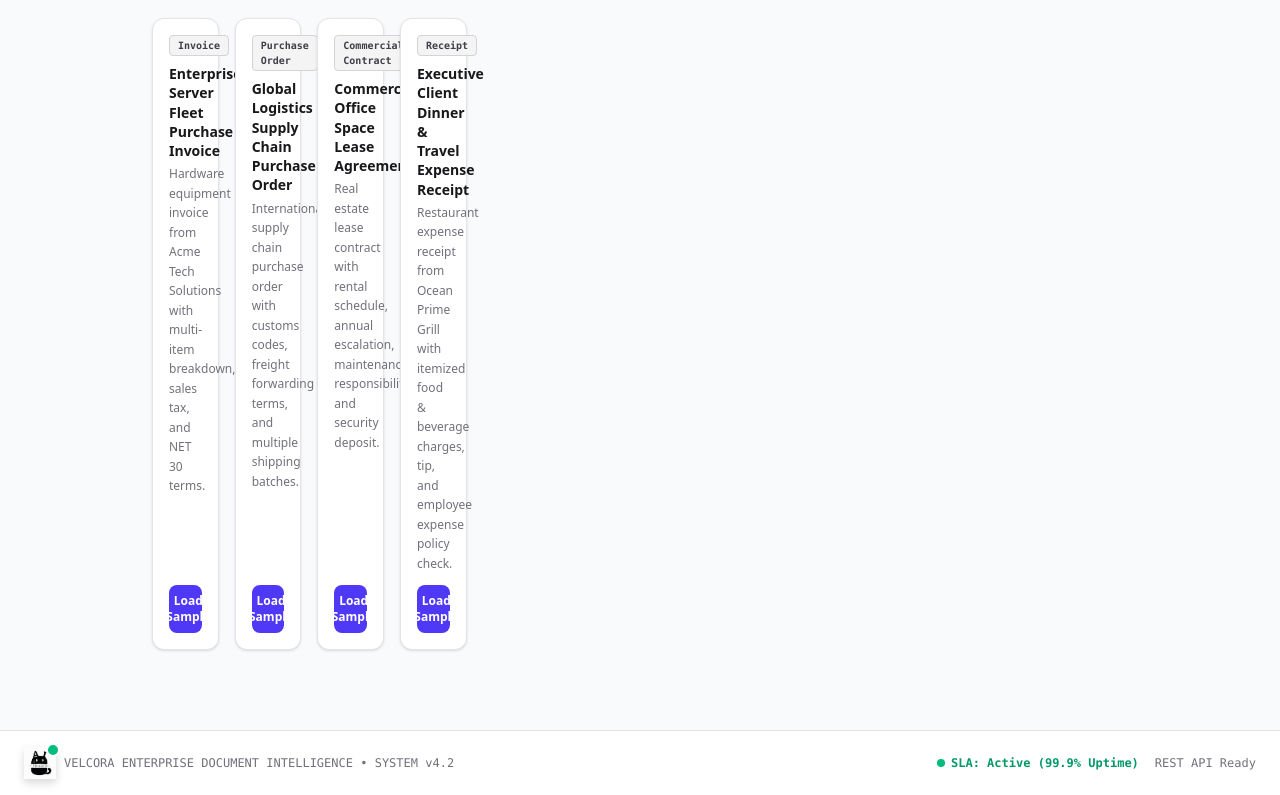
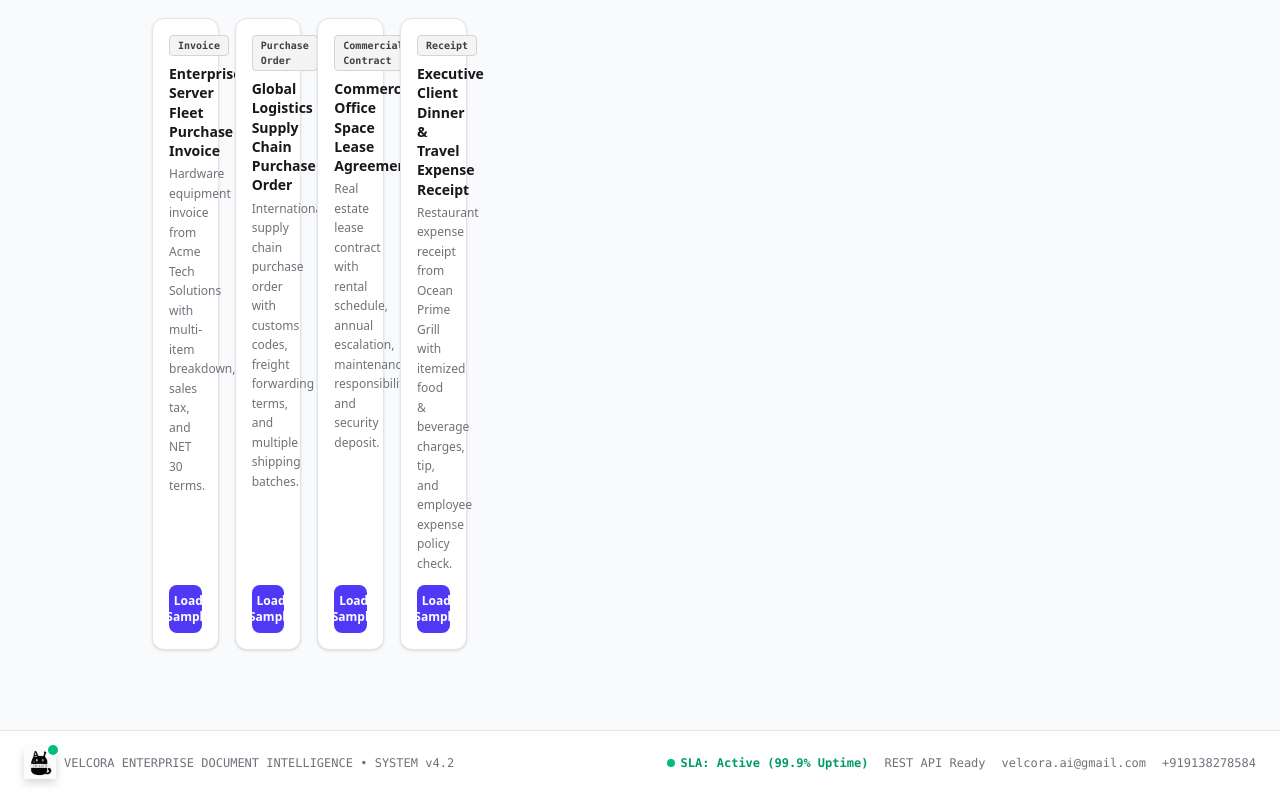
Before and after one commit to VELCORA/velcora-enterprise--doc---P6, a React (Vite) app: page / in a window 1280 px wide. Shown: the part 1074-1869 px from the top of the page. Built offline with nearby package versions, Linux system fonts and the light colour scheme; no server answers.

Commit message:
add Velcora contact footer (velcora.ai@gmail.com / +919138278584)

```diff
--- a/src/App.tsx
+++ b/src/App.tsx
@@ -206,6 +206,8 @@ export function App() {
                SLA: Active (99.9% Uptime)
             </span>
             <span>REST API Ready</span>
+            <a href="mailto:velcora.ai@gmail.com" className="hover:text-zinc-900 dark:hover:text-white transition-colors">velcora.ai@gmail.com</a>
+            <a href="tel:+919138278584" className="hover:text-zinc-900 dark:hover:text-white transition-colors">+919138278584</a>
           </div>
         </div>
       </footer>
```
